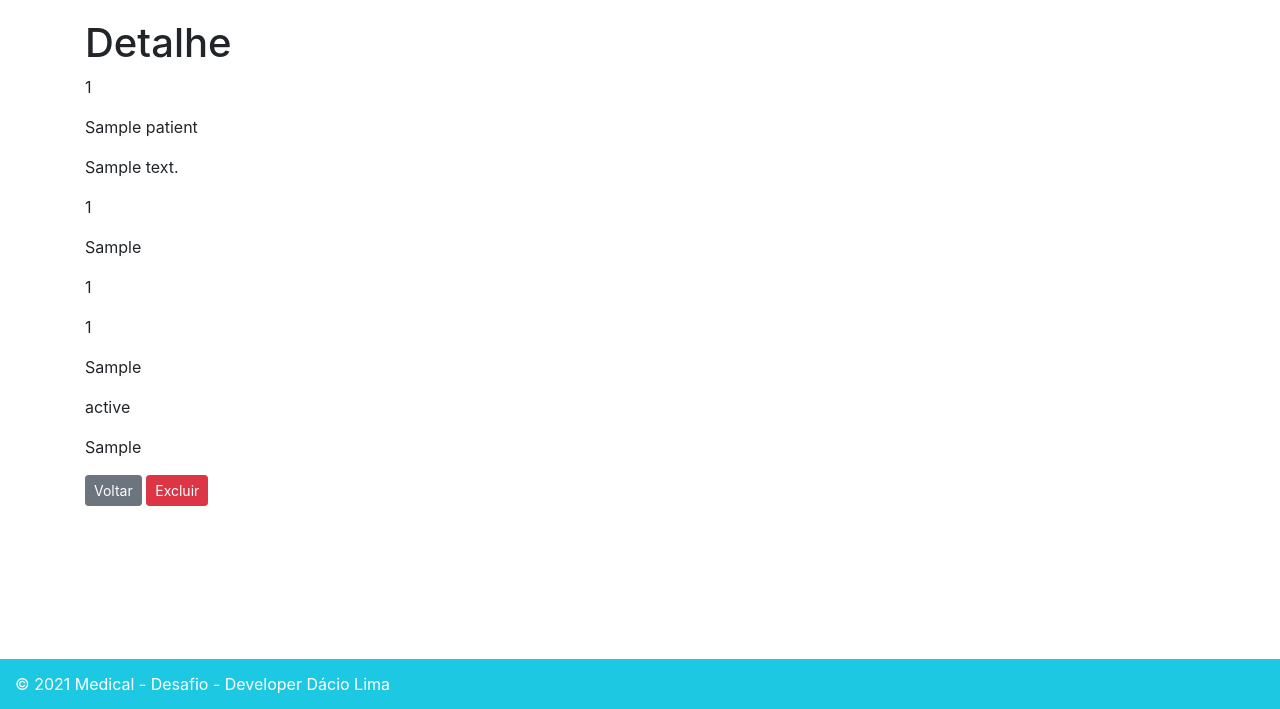
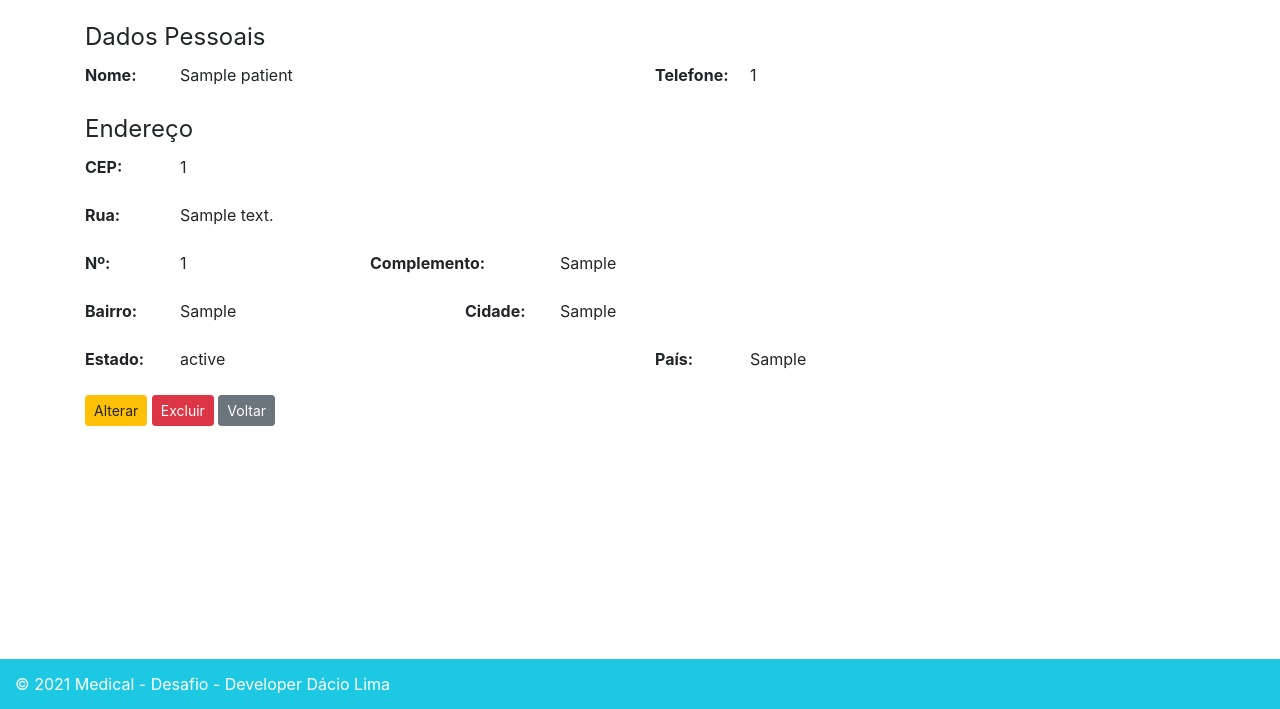
Before and after one commit to daciolima/medical-desafio, a Django app: page /detail/1 in a window 1280 px wide. Shown: the part 91-800 px from the top of the page. Run offline with Django 3.2, Linux system fonts and the light colour scheme; a user stored in the database is signed in; tables that the repository leaves empty hold one stand-in row (values such as "Sample post"); some libraries are stand-ins or nearby versions.

Commit message:
feat: Melhoria layout details patient e appointment

```diff
--- a/core/static/css/styles.css
+++ b/core/static/css/styles.css
@@ -9,10 +9,12 @@ padding-left: 10px
 
 }
 
-
-
 h11 {
     color:red;
+}
+
+.fielddetail {
+    font-weight: bold;
 }
 
 #logo {
--- a/core/templates/core/appointments_list.html
+++ b/core/templates/core/appointments_list.html
@@ -28,7 +28,7 @@
                 <td>{{ appointment.date|date:"d/m/Y"|default:"..."}}</td>
                 <td>{{ appointment.time|time:"H:i:s"|default:"..." }}</td>
                 <td>{{ appointment.status_verbose}}</td>
-                <td>{{ appointment.doctor }}</td>
+                <td>{{ appointment.doctor.first_name }}</td>
                 <td>{{ appointment.patient }}</td>
                 <td>
                     <a class="btn btn-secondary btn-sm" href="{% url 'core:appointment_detail' appointment.id %}">Ver</a>
--- a/core/templates/core/patient_detail.html
+++ b/core/templates/core/patient_detail.html
@@ -3,25 +3,112 @@
 
 {% block content %}
 
+
 <div class="container">
 
-        <h1>Detalhe</h1>
-        <p>{{patient.id}}</p>
-        <p>{{patient.name}}</p>
-        <p>{{patient.address}}</p>
-        <p>{{patient.number}}</p>
-        <p>{{patient.complement}}</p>
-        <p>{{patient.zip_code}}</p>
-        <p>{{patient.phone}}</p>
-        <p>{{patient.city}}</p>
-        <p>{{patient.state}}</p>
-        <p>{{patient.country}}</p>
 
+<fieldset class="sessao">
+<legend  class="w-auto dp">Dados Pessoais </legend>
+<!-- Text input-->
+<div class="form-group">
+<div class="row">
+  <label class="col-sm-1 fielddetail" for="name">Nome: </label>
+  <div class="col-sm-5">
+      {{patient.name}}
+  </div>
+
+    <label class="col-sm-1 fielddetail" for="name">Telefone: </label>
+  <div class="col-sm-3">
+        {{patient.phone}}
+  </div>
+
+
+
+  </div>
+</div>
+
+  </fieldset>
+
+<fieldset class="sessao">
+
+<legend  class="w-auto dp">Endereço</legend>
+
+
+<!-- Search input-->
+<div class="form-group">
+<div class="row">
+  <label class="col-sm-1 control-label fielddetail" for="zip_code">CEP: </label>
+  <div class="col-md-2">
+      {{patient.zip_code}}
+  </div>
+</div>
+</div>
+
+<div class="form-group">
+<div class="row">
+  <label class="col-sm-1 control-label fielddetail" for="Address">Rua: </label>
+      <div class="col-sm-6">
+          {{patient.address}}
+      </div>
+</div>
+</div>
+
+    <div class="form-group">
+  <div class="row">
+    <label class="col-sm-1 control-label fielddetail" for="Number">Nº: </label>
+  <div class="col-sm-2">
+      {{patient.number}}
+  </div>
+  <label class="col-sm-2 control-label fielddetail" for="Complement">Complemento: </label>
+      <div class="col-sm-5">
+          {{patient.complement}}
+    </div>
+
+  </div>
+  </div>
+
+  <div class="form-group">
+  <div class="row">
+
+      <label class="col-sm-1 control-label fielddetail" for="Neighborhood">Bairro:</label>
+      <div class="col-sm-3">
+          {{patient.neighborhood}}
+</div>
+<label class="col-sm-1 control-label fielddetail" for="City">Cidade:</label>
+      <div class="col-sm-5">
+          {{patient.city}}
+    </div>
+
+
+  </div>
+</div>
+
+
+<div class="form-group">
+  <div class="row">
+
+      <label class="col-sm-1 control-label fielddetail" for="State">Estado:</label>
+      <div class="col-sm-5">
+          {{patient.state}}
+    </div>
+<label class="col-sm-1 control-label fielddetail" for="Country">País:</label>
+      <div class="col-sm-3">
+          {{patient.country}}
+    </div>
+
+  </div>
+</div>
+
+
+</fieldset>
+
+     <a class="btn btn-warning btn-sm" href="{% url 'core:patient_update' patient.id %}">Alterar</a>
+    <a class="btn btn-danger btn-sm" data-toggle="modal" data-target="#modalPatient">Excluir</a>
     <a class="btn btn-secondary btn-sm" href="{% url 'core:patients' %}">Voltar</a>
-        <button type="button" class="btn btn-danger btn-sm" data-toggle="modal" data-target="#modalPatient">
-  Excluir
-</button>
+
 </div>
+
+
 
 
 <!-- Modal -->
@@ -29,7 +116,7 @@
     <div class="modal-dialog" role="document">
         <div class="modal-content">
             <div class="modal-header">
-        <h5 class="modal-title" id="PatientModalLabel">Excluir o cadastro de</h5>
+                <h5 class="modal-title" id="PatientModalLabel">Excluir o cadastro do(a) paciente: </h5>
                 <button type="button" class="close" data-dismiss="modal" aria-label="Fechar">
                     <span aria-hidden="true">&times;</span>
                 </button>
@@ -47,4 +134,8 @@
     </div>
 </div>
 
+
+
+
+
 {% endblock %}
```
Also changed, not shown: core/templates/core/appointment_detail.html (+8 -8 lines). Lines whose indentation alone changed are shown as unchanged.
